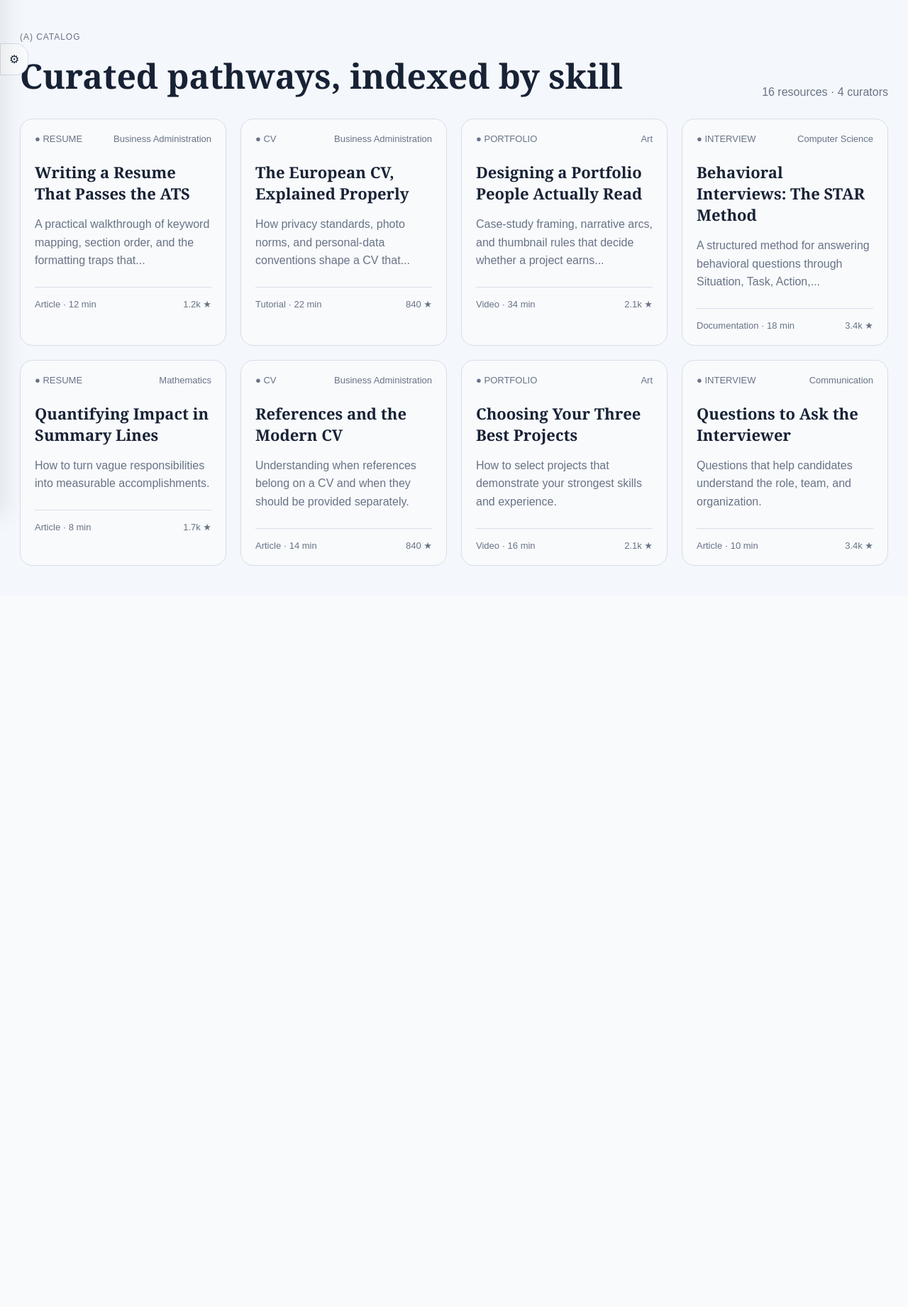
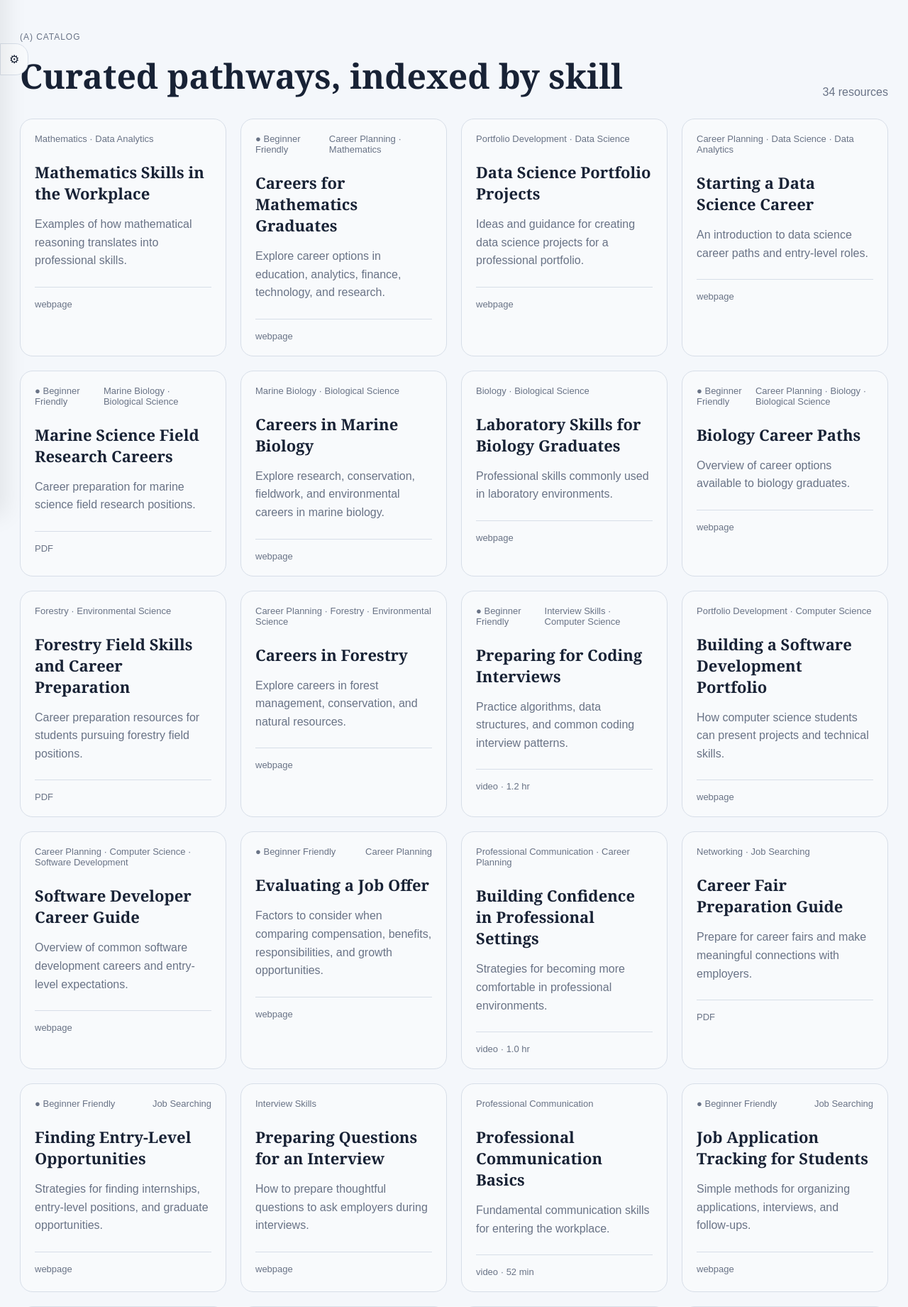
Before and after one commit to cph-career-learning-pathways/landing-page-prototype, a Django app: page / in a window 1280 px wide. Shown: the part 74-1915 px from the top of the page at 71% size. Before the commit the page ends 871 px from the top, so only its background shows below. Run offline with Django 5.2, Linux system fonts and the light colour scheme; data comes from the database, SQL or seed files in the repository; both versions use the stored data as it was after the commit.

Commit message:
landing page now displays resources from database

```diff
--- a/landpage/landing/templates/landing/index.html
+++ b/landpage/landing/templates/landing/index.html
@@ -17,9 +17,7 @@
     </div>
 
     <div class="catalog-stats">
-        <span>16 resources</span>
-        <span>·</span>
-        <span>4 curators</span>
+        <span>{{ resource_count }} resources</span>
     </div>
 
 </div>
@@ -27,197 +25,53 @@
 
 <section class="resource-grid">
 
-    <article class="resource-card">
+    {% for resource in resources %}
 
+        <article
+            class="resource-card"
+            data-resource-id="{{ resource.resource_id }}"
+        >
             <div class="resource-meta">
-            <span class="resource-skill">● RESUME</span>
-            <span class="resource-category">Business Administration</span>
+                {% if resource.display_skill %}
+                    <span class="resource-skill">
+                        ● {{ resource.display_skill.filter_name }}
+                    </span>
+                {% endif %}
+                <span class="resource-category">
+                    {% for category in resource.display_categories %}
+                        {% if not forloop.first %} · {% endif %}
+                        {{ category.category_name }}
+                    {% endfor %}
+                </span>
             </div>
-
             <h2 class="resource-title">
-            Writing a Resume That Passes the ATS
+                {{ resource.resource_title }}
             </h2>
 
+            {% if resource.resource_snippet %}
                 <p class="resource-description">
-            A practical walkthrough of keyword mapping, section order,
-            and the formatting traps that...
+                    {{ resource.resource_snippet }}
                 </p>
+            {% endif %}
+            <div class="resource-footer">
+                <span>
+                    {% if resource.resource_format %}
+                        {{ resource.resource_format }}
+                    {% endif %}
 
-        <div class="resource-footer">
-            <span>Article · 12 min</span>
-            <span>1.2k ★</span>
+                    {% if resource.resource_format and resource.display_duration %}
+                        ·
+                    {% endif %}
+
+                    {% if resource.display_duration %}
+                        {{ resource.display_duration }}
+                    {% endif %}
+                </span>
             </div>
-
         </article>
-
-
-    <article class="resource-card">
-
-        <div class="resource-meta">
-            <span class="resource-skill">● CV</span>
-            <span class="resource-category">Business Administration</span>
-        </div>
-
-        <h2 class="resource-title">
-            The European CV, Explained Properly
-        </h2>
-
-        <p class="resource-description">
-            How privacy standards, photo norms, and personal-data
-            conventions shape a CV that...
-        </p>
-
-        <div class="resource-footer">
-            <span>Tutorial · 22 min</span>
-            <span>840 ★</span>
-        </div>
-
-    </article>
-
-
-    <article class="resource-card">
-
-        <div class="resource-meta">
-            <span class="resource-skill">● PORTFOLIO</span>
-            <span class="resource-category">Art</span>
-        </div>
-
-        <h2 class="resource-title">
-            Designing a Portfolio People Actually Read
-        </h2>
-
-        <p class="resource-description">
-            Case-study framing, narrative arcs, and thumbnail rules
-            that decide whether a project earns...
-        </p>
-
-        <div class="resource-footer">
-            <span>Video · 34 min</span>
-            <span>2.1k ★</span>
-        </div>
-
-    </article>
-
-
-    <article class="resource-card">
-
-        <div class="resource-meta">
-            <span class="resource-skill">● INTERVIEW</span>
-            <span class="resource-category">Computer Science</span>
-        </div>
-
-        <h2 class="resource-title">
-            Behavioral Interviews: The STAR Method
-        </h2>
-
-        <p class="resource-description">
-            A structured method for answering behavioral questions
-            through Situation, Task, Action,...
-        </p>
-
-        <div class="resource-footer">
-            <span>Documentation · 18 min</span>
-            <span>3.4k ★</span>
-        </div>
-
-    </article>
-
-
-    <article class="resource-card">
-
-        <div class="resource-meta">
-            <span class="resource-skill">● RESUME</span>
-            <span class="resource-category">Mathematics</span>
-        </div>
-
-        <h2 class="resource-title">
-            Quantifying Impact in Summary Lines
-        </h2>
-
-        <p class="resource-description">
-            How to turn vague responsibilities into measurable
-            accomplishments.
-        </p>
-
-        <div class="resource-footer">
-            <span>Article · 8 min</span>
-            <span>1.7k ★</span>
-        </div>
-
-    </article>
-
-
-    <article class="resource-card">
-
-        <div class="resource-meta">
-            <span class="resource-skill">● CV</span>
-            <span class="resource-category">Business Administration</span>
-        </div>
-
-        <h2 class="resource-title">
-            References and the Modern CV
-        </h2>
-
-        <p class="resource-description">
-            Understanding when references belong on a CV and
-            when they should be provided separately.
-        </p>
-
-        <div class="resource-footer">
-            <span>Article · 14 min</span>
-            <span>840 ★</span>
-        </div>
-
-    </article>
-
-
-    <article class="resource-card">
-
-        <div class="resource-meta">
-            <span class="resource-skill">● PORTFOLIO</span>
-            <span class="resource-category">Art</span>
-        </div>
-
-        <h2 class="resource-title">
-            Choosing Your Three Best Projects
-        </h2>
-
-        <p class="resource-description">
-            How to select projects that demonstrate your strongest
-            skills and experience.
-        </p>
-
-        <div class="resource-footer">
-            <span>Video · 16 min</span>
-            <span>2.1k ★</span>
-        </div>
-
-    </article>
-
-
-    <article class="resource-card">
-
-        <div class="resource-meta">
-            <span class="resource-skill">● INTERVIEW</span>
-            <span class="resource-category">Communication</span>
-        </div>
-
-        <h2 class="resource-title">
-            Questions to Ask the Interviewer
-        </h2>
-
-        <p class="resource-description">
-            Questions that help candidates understand the role,
-            team, and organization.
-        </p>
-
-        <div class="resource-footer">
-            <span>Article · 10 min</span>
-            <span>3.4k ★</span>
-        </div>
-
-    </article>
-
+    {% empty %}
+        <p>No resources have been added yet.</p>
+    {% endfor %}
 </section>
 
 {% endblock %}
--- a/landpage/landing/views.py
+++ b/landpage/landing/views.py
@@ -1,5 +1,39 @@
 from django.shortcuts import render
+from .models import Resource
 
-# Create your views here.
+def format_duration(seconds):
+    if seconds is None:
+        return None
+    if seconds < 60:
+        return "Less than a minute"
+    minutes = round(seconds / 60)
+    if minutes < 60:
+        return f"{minutes} min"
+    hours = seconds / 3600
+    if hours.is_integer():
+        return f"{int(hours)} hr"
+    return f"{hours:.1f} hr"
+
 def index(request):
-    return render(request, "landing/index.html")
+    resources = (
+        Resource.objects
+        .select_related("source", "curator")
+        .prefetch_related("categories", "filters")
+        .order_by("-resource_add_date")
+    )
+    for resource in resources:
+        # Use the first associated filter as the card's skill.
+        resource.display_skill = resource.filters.first()
+        # Categories are displayed on the card.
+        resource.display_categories = list(resource.categories.all())
+        # Human-readable duration for the card/detail panel.
+        resource.display_duration = format_duration(
+            resource.resource_duration_seconds
+        )
+        # Useful for the detail panel.
+        resource.display_source_domain = resource.source.source_domain
+    context = {
+        "resources": resources,
+        "resource_count": len(resources),
+    }
+    return render(request, "landing/index.html", context)
```
Also changed, not shown: landpage/db.sqlite3. Lines whose indentation alone changed are shown as unchanged.
